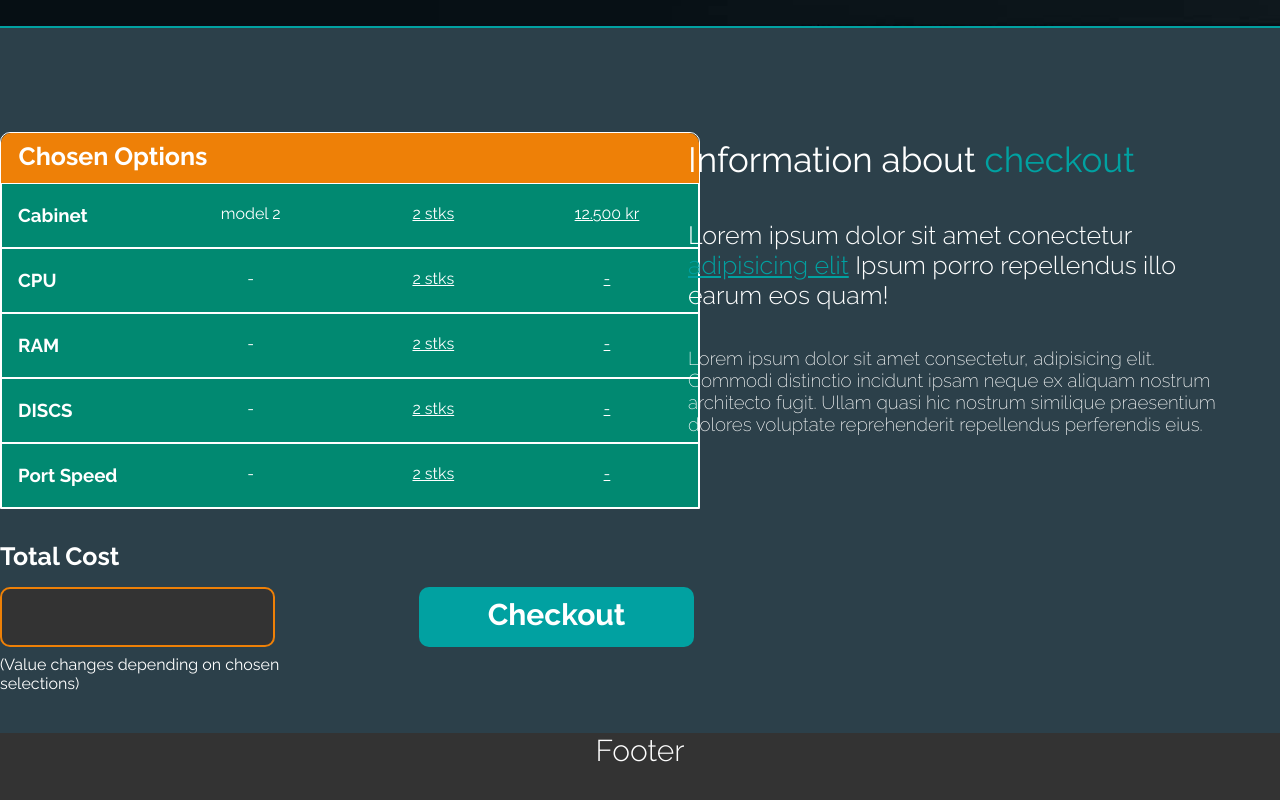
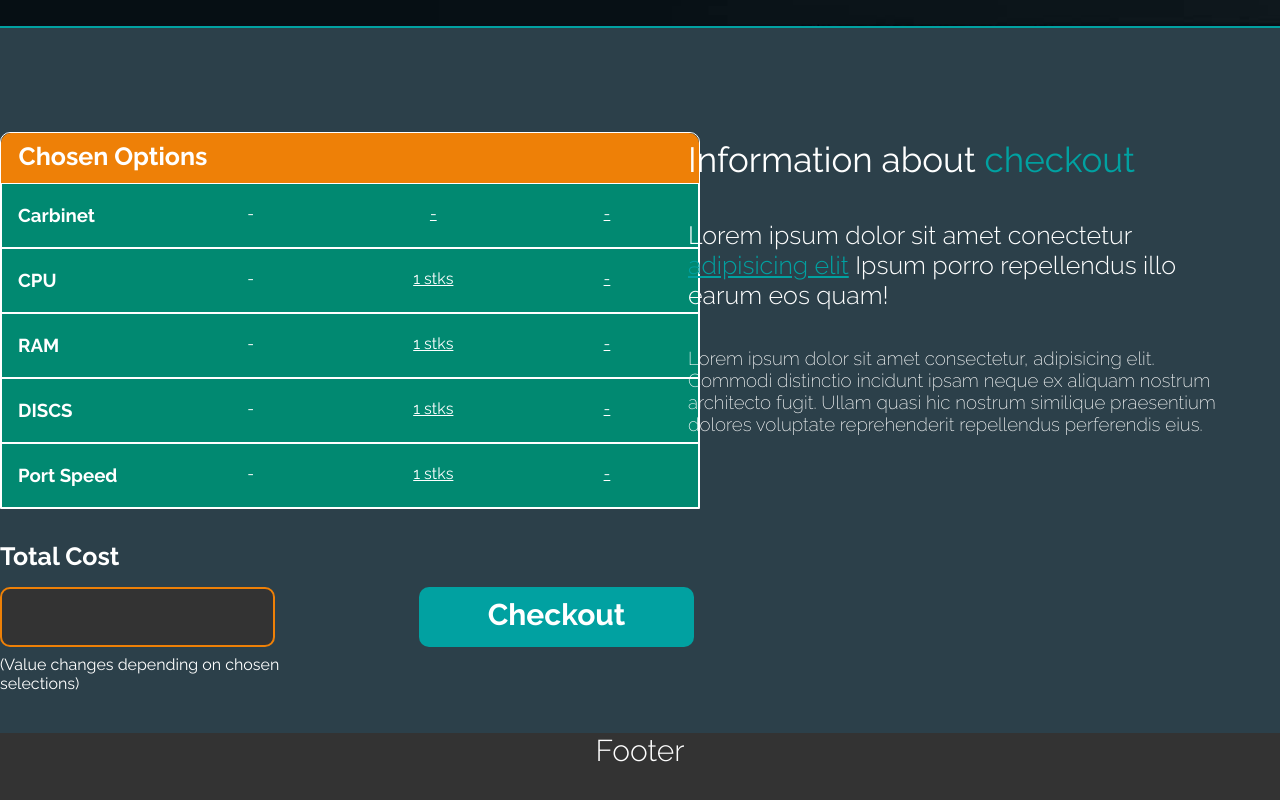
Before and after one commit to jacobdolleris/webdock-bachelor, a Vue app: page / in a window 1280 px wide. Shown: the part 1367-2167 px from the top of the page. Built offline with nearby package versions, Linux system fonts and the light colour scheme; no server answers.

Commit message:
Minor changes

```diff
--- a/src/components/Modal.vue
+++ b/src/components/Modal.vue
@@ -36,7 +36,7 @@
       </a>
     </div>
 
-    <button class="accept-btn" @click="closeModal">Accepter</button>
+    <!-- <button class="accept-btn" @click="closeModal">Accepter</button> -->
     <button class="accept-btn cancel-btn" @click="closeModal">Annuller</button>
   </div>
 
@@ -73,6 +73,7 @@ export default {
     selectItem(item) {
       // Opdater den valgte mulighed
       this.updateSelectedOption(item);
+      this.closeModal();
     },
 
     addToCheckout() {
--- a/src/views/HomeView.vue
+++ b/src/views/HomeView.vue
@@ -117,34 +117,34 @@
 
     <div class="checkout-box-content">
       <Checkoutboxrow
-      title='Cabinet'
-      model='model 2'
-      cost='12.500 kr'
-      number='2 stks'
+      title='Carbinet'
+      model='-'
+      cost='-'
+      number='-'
       />
       <Checkoutboxrow
       title='CPU'
       :model='selectedCpuOption ? selectedCpuOption.model : "-"'
       :cost='selectedCpuOption ? selectedCpuOption.price_dkk_cent : "-"'
-      number='2 stks'
+      number='1 stks'
       />
       <Checkoutboxrow
       title='RAM'
       :model='selectedMemoryOption ? selectedMemoryOption.model : "-"'
       :cost='selectedMemoryOption ? selectedMemoryOption.price_dkk_cent : "-"'
-      number='2 stks'
+      number='1 stks'
       />
       <Checkoutboxrow
       title='DISCS'
       :model='selectedDiskOption ? selectedDiskOption.model : "-"'
       :cost='selectedDiskOption ? selectedDiskOption.price_dkk_cent : "-"'
-      number='2 stks'
+      number='1 stks'
       />
       <Checkoutboxrow
       title='Port Speed'
       :model='selectedNetworkOption ? selectedNetworkOption.model : "-"'
       :cost='selectedNetworkOption ? selectedNetworkOption.price_dkk_cent : "-"'
-      number='2 stks'
+      number='1 stks'
       />
     </div>
   </div><!-- Checkout Box -->
```
